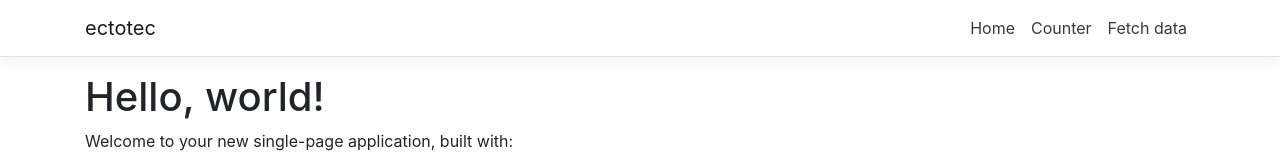
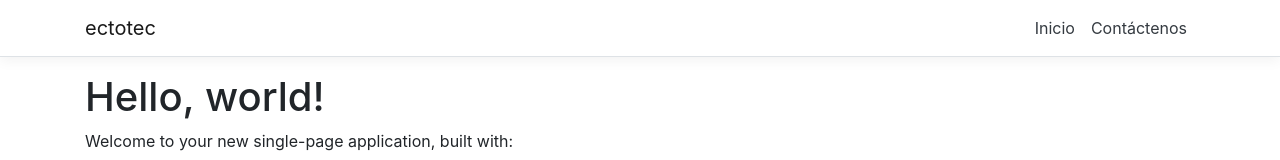
Before and after one commit to Luis-Angulo/ectotec-monorepo, an Angular app in the folder ClientApp/: page / in a window 1280 px wide. Shown: the top 160 px of the page. Built offline with nearby package versions, Linux system fonts and the light colour scheme.

Commit message:
changed routes and nav

```diff
--- a/ClientApp/src/app/app.module.ts
+++ b/ClientApp/src/app/app.module.ts
@@ -9,6 +9,7 @@ import { NavMenuComponent } from './nav-menu/nav-menu.component';
 import { HomeComponent } from './home/home.component';
 import { CounterComponent } from './counter/counter.component';
 import { FetchDataComponent } from './fetch-data/fetch-data.component';
+import { ContactModule } from './contact/contact.module';
 
 @NgModule({
   declarations: [
@@ -26,7 +27,8 @@ import { FetchDataComponent } from './fetch-data/fetch-data.component';
       { path: '', component: HomeComponent, pathMatch: 'full' },
       { path: 'counter', component: CounterComponent },
       { path: 'fetch-data', component: FetchDataComponent },
-    ])
+    ]),
+    ContactModule
   ],
   providers: [],
   bootstrap: [AppComponent]
--- a/ClientApp/src/app/nav-menu/nav-menu.component.html
+++ b/ClientApp/src/app/nav-menu/nav-menu.component.html
@@ -25,16 +25,11 @@
             [routerLinkActive]="['link-active']"
             [routerLinkActiveOptions]="{ exact: true }"
           >
-            <a class="nav-link text-dark" [routerLink]="['/']">Home</a>
+            <a class="nav-link text-dark" [routerLink]="['/']">Inicio</a>
           </li>
           <li class="nav-item" [routerLinkActive]="['link-active']">
-            <a class="nav-link text-dark" [routerLink]="['/counter']"
-              >Counter</a
-            >
-          </li>
-          <li class="nav-item" [routerLinkActive]="['link-active']">
-            <a class="nav-link text-dark" [routerLink]="['/fetch-data']"
-              >Fetch data</a
+            <a class="nav-link text-dark" [routerLink]="['/contact']"
+              >Contáctenos</a
             >
           </li>
         </ul>
```
